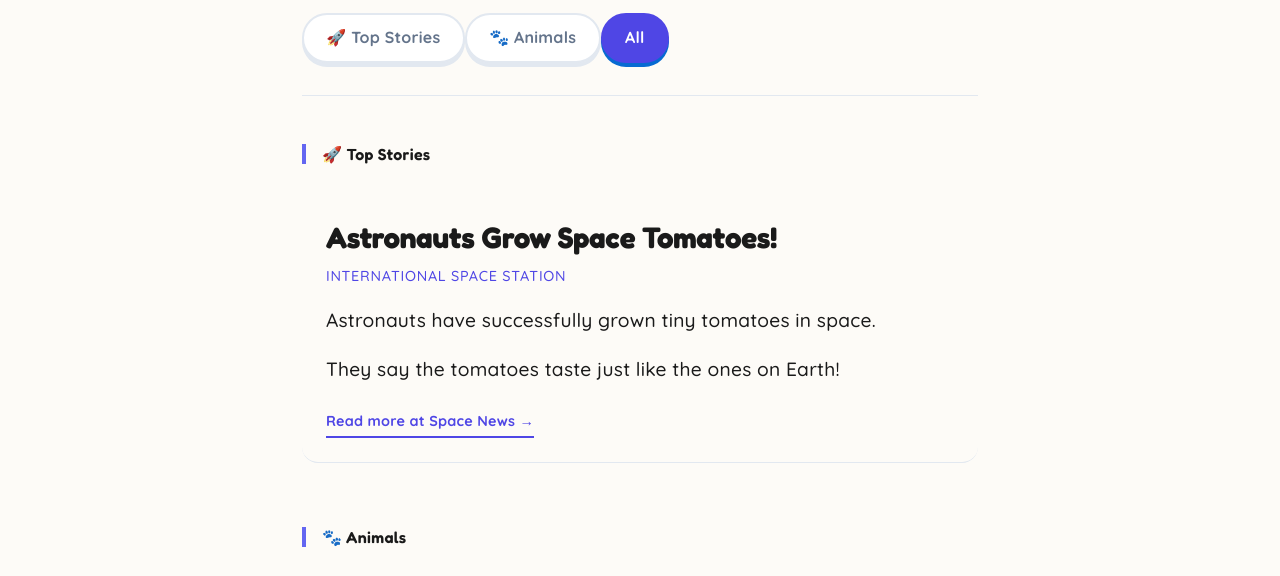
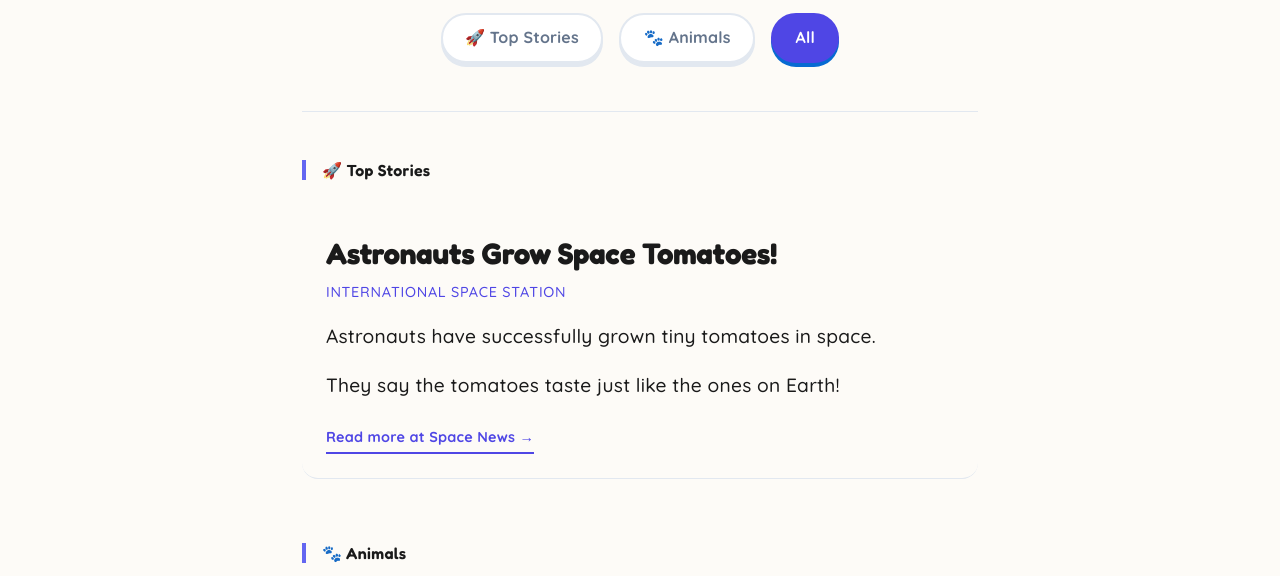
Before and after one commit to gauriladdad/personal-site, an Astro site: page / in a window 1280 px wide. Shown: the part 218-794 px from the top of the page. Built offline with nearby package versions, Linux system fonts and the light colour scheme; Astro itself is replaced by a stand-in of ours; no server answers.

Commit message:
fix button style causing blue horizontal border to show up

```diff
--- a/src/styles/globals.css
+++ b/src/styles/globals.css
@@ -448,32 +448,11 @@
   color: var(--color-secondary);
 }
 
-.category-btn:active {
-  transform: translateY(2px);
-  box-shadow: 0 2px 0 var(--color-border);
-}
-
 .category-btn.active {
   background: var(--color-secondary);
   color: white !important;
   border-color: var(--color-secondary);
   box-shadow: 0 4px 0 #076ad2; /* Darker blue shadow */
-}
-
-.category-btn::after {
-  content: "";
-  position: absolute;
-  bottom: 0;
-  left: 0;
-  width: 100%;
-  height: 2px;
-  background: var(--color-accent);
-  transform: scaleX(0);
-  transition: transform 0.2s ease;
-}
-
-.category-btn.active::after {
-  transform: scaleX(1);
 }
 
 /* Category Headers */
@@ -535,6 +514,15 @@
   text-align: center;
   max-width: 500px;
   margin: 0 auto 2rem auto;
+}
+
+.category-nav {
+  display: flex;
+  flex-wrap: wrap; /* Allows buttons to move to a new line on small screens */
+  justify-content: center; /* Centers the buttons on the page */
+  gap: 1rem; /* This adds the space between the buttons */
+  margin-bottom: 3rem; /* Adds space between the buttons and the news stories */
+  padding: 0 1rem;
 }
 
 .news-date-sub {
```
